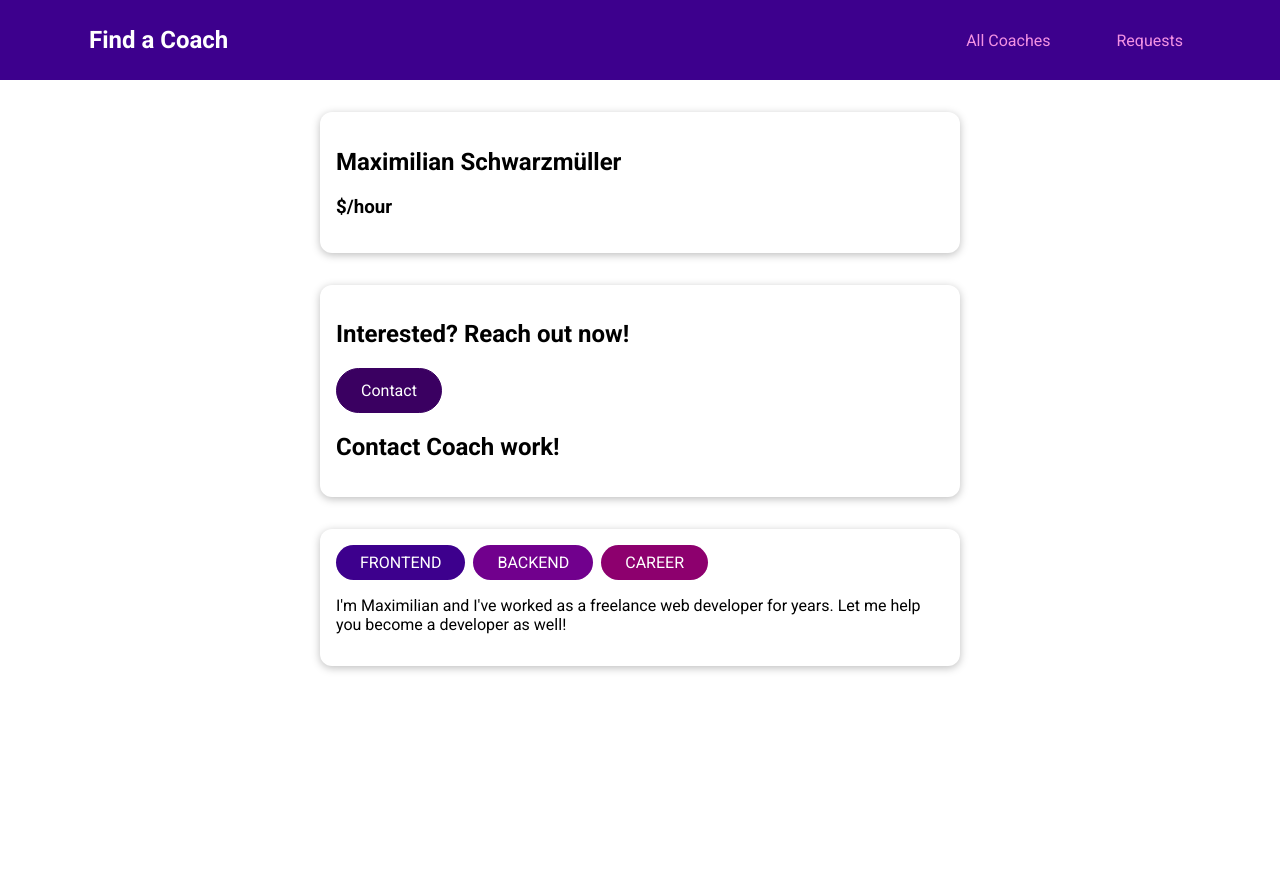
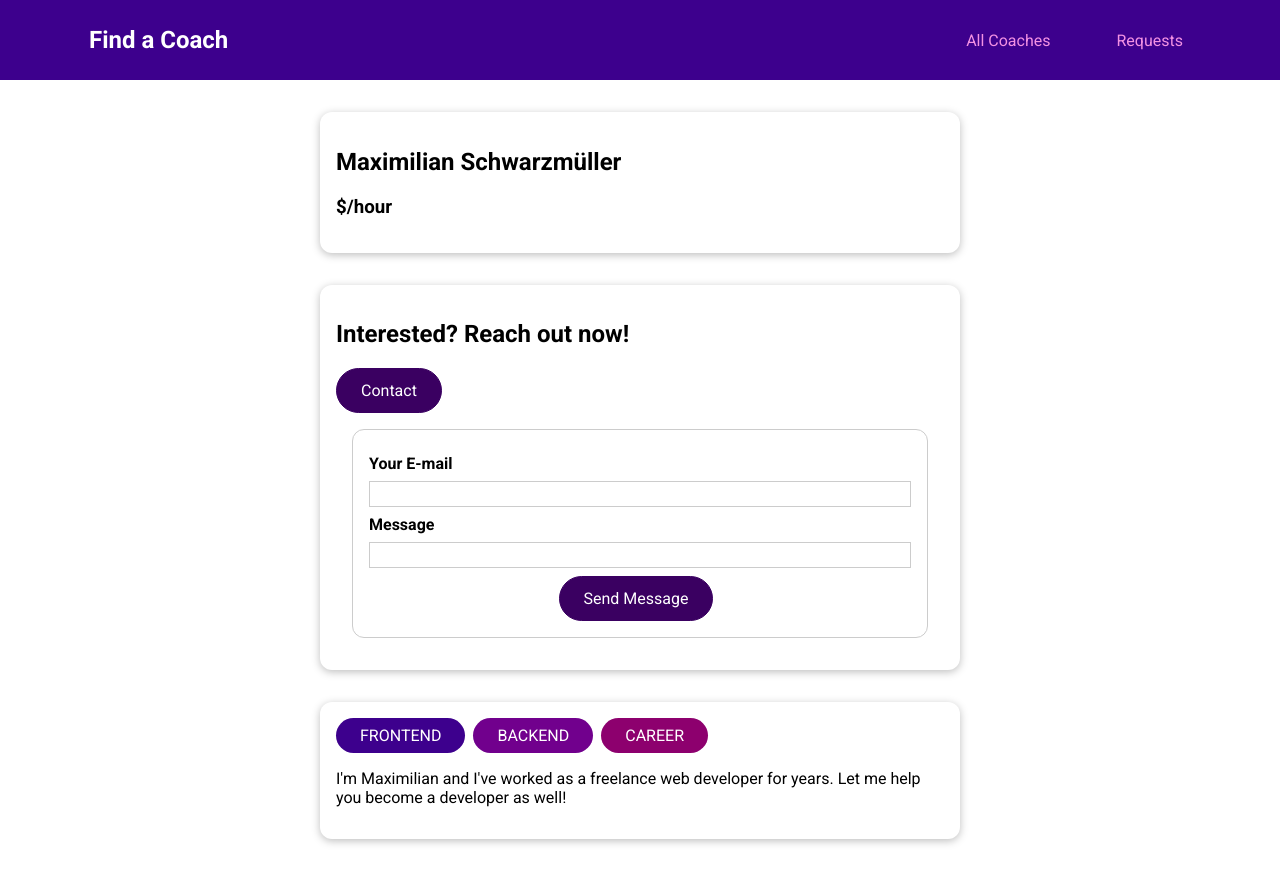
Before and after one commit to doivjpxx/vue3-main-project, a Vue app: page /coaches/c1/contact in a window 1280 px wide. Before the commit the page ends 800 px from the top, so only its background shows below. Built offline with nearby package versions, Linux system fonts and the light colour scheme.

Commit message:
add ContactForm

```diff
--- a/src/pages/requests/ContactCoach.vue
+++ b/src/pages/requests/ContactCoach.vue
@@ -1,13 +1,87 @@
 <template>
-  <h1>Contact Coach work!</h1>
+  <form @submit.prevent="submitForm">
+    <div class="form-control">
+      <label for="email">Your E-mail</label>
+      <input type="email" id="email" v-model.trim="email"/>
+    </div>
+    <div class="form-control">
+      <label for="message">Message</label>
+      <input type="text" id="message" v-model.trim="message"/>
+    </div>
+    <p class="errors" v-if="!formIsValid">Please enter form!</p>
+    <div class="actions">
+      <base-button>Send Message</base-button>
+    </div>
+  </form>
 </template>
 
 <script>
   export default {
-    name: 'ContactCoach'
+    name: 'ContactCoach',
+    data() {
+      return {
+        email: '',
+        message: '',
+        formIsValid: true,
+      }
+    },
+    methods: {
+      validateForm() {
+
+      },
+      submitForm() {
+        this.formIsValid = true;
+        if (this.email === '' || this.email.includes('@') || this.message === '') {
+          return this.formIsValid = false;
+        }
+
+        // TODO: implement submit form
+
+      }
+    }
   };
 </script>
 
 <style scoped>
+  form {
+    margin: 1rem;
+    border: 1px solid #ccc;
+    border-radius: 12px;
+    padding: 1rem;
+  }
 
+  .form-control {
+    margin: 0.5rem 0;
+  }
+
+  label {
+    font-weight: bold;
+    margin-bottom: 0.5rem;
+    display: block;
+  }
+
+  input,
+  textarea {
+    display: block;
+    width: 100%;
+    font: inherit;
+    border: 1px solid #ccc;
+    padding: 0.15rem;
+  }
+
+  input:focus,
+  textarea:focus {
+    border-color: #3d008d;
+    background-color: #faf6ff;
+    outline: none;
+  }
+
+  .errors {
+    font-weight: bold;
+    color: red;
+  }
+
+  .actions {
+    text-align: center;
+  }
 </style>
```
